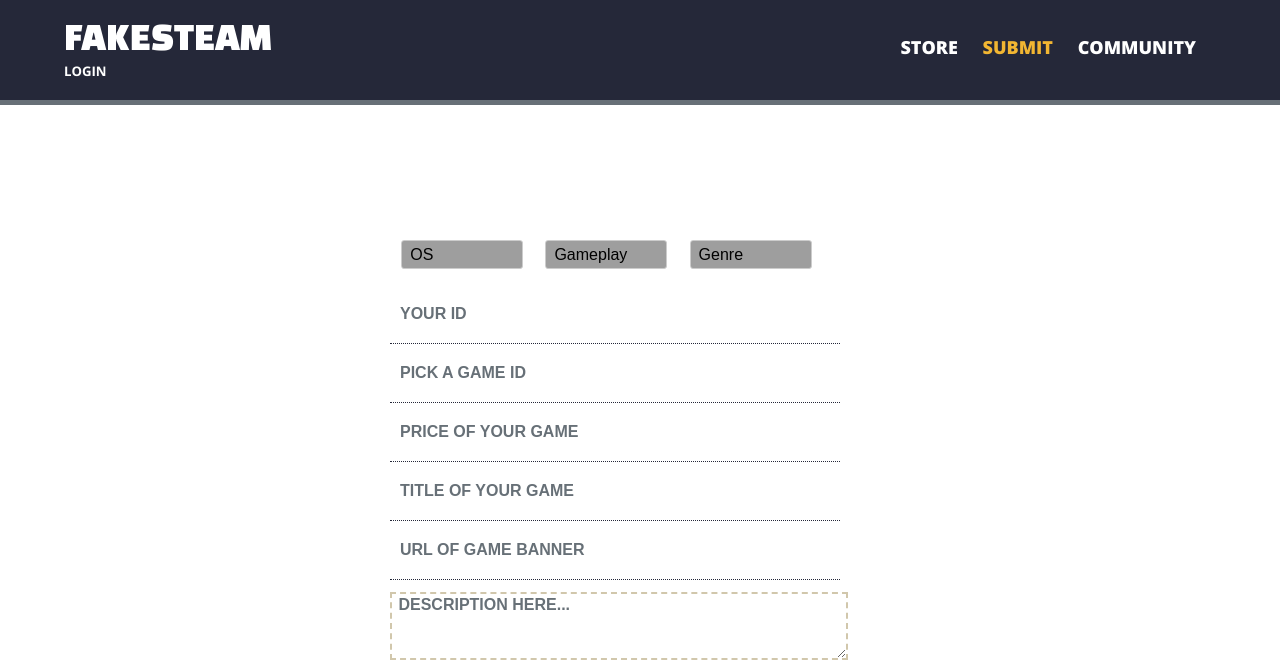
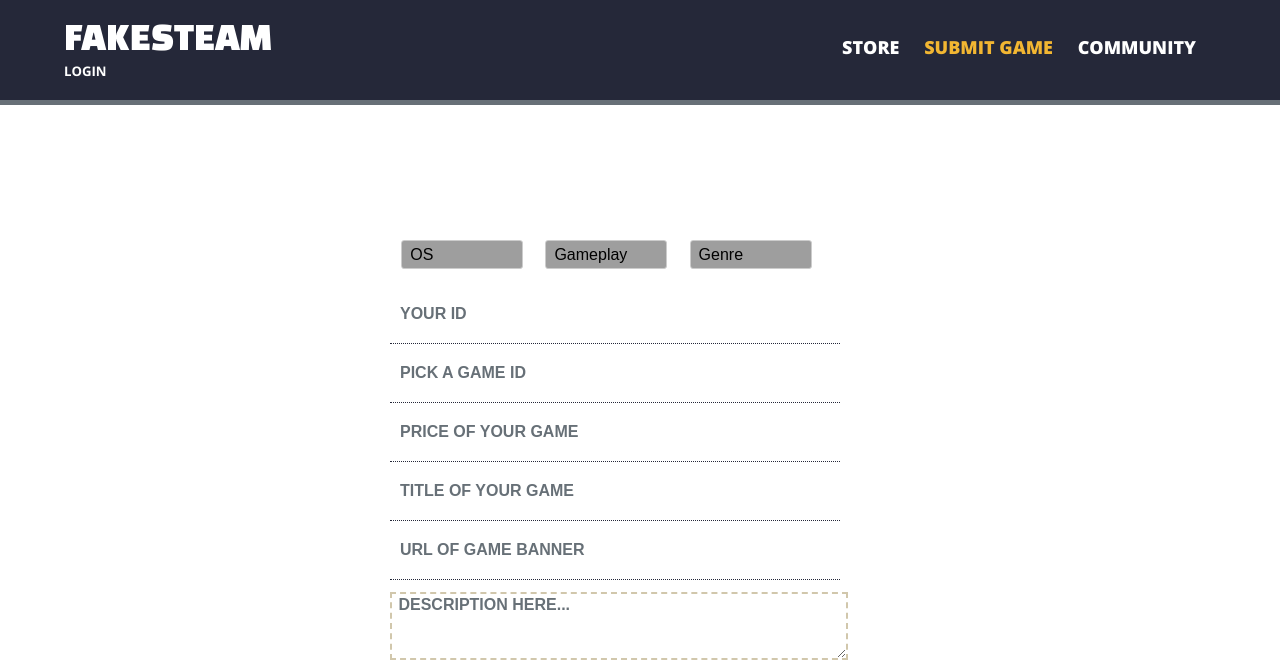
Before and after one commit to JY-H/fakesteam, a Flask app: page /submit/ in a window 1280 px wide. Shown: the top 670 px of the page. Run offline with Flask 2, Linux system fonts and the light colour scheme; grey boxes are pictures that could not be loaded.

Commit message:
changed SUBMIT to SUBMIT GAME for nav bar

```diff
--- a/app/templates/index.html
+++ b/app/templates/index.html
@@ -6,7 +6,7 @@
         {% if not permissions or permissions == "gamer" %}
         <li><a href="/library/">LIBRARY</a></li>
         {% elif permissions == "dev" %}
-        <li><a href="/submit/">SUBMIT</a></li>
+        <li><a href="/submit/">SUBMIT GAME</a></li>
         {% elif permissions == "admin" %}
         <li><a href="evaluate.html">EVALUATE</a></li>
         {% endif %}
--- a/app/templates/submit.html
+++ b/app/templates/submit.html
@@ -3,7 +3,7 @@
     <nav>
       <ul>
         <li><a href="/">STORE</a></li>
-        <li><a href="/submit/" class="selected">SUBMIT</a></li>
+        <li><a href="/submit/" class="selected">SUBMIT GAME</a></li>
         <li><a href="community.html">COMMUNITY</a></li>
       </ul>
     </nav>
```
